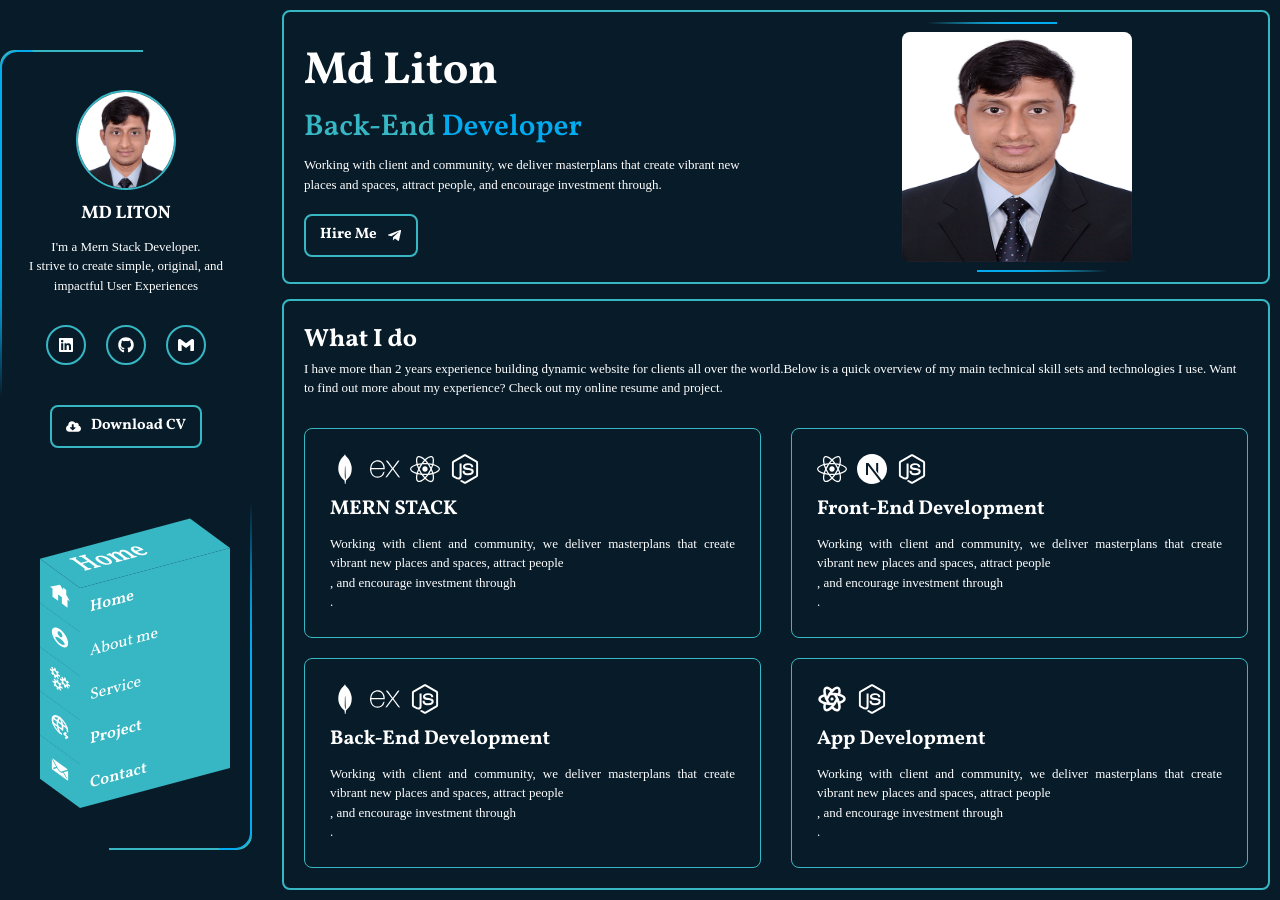
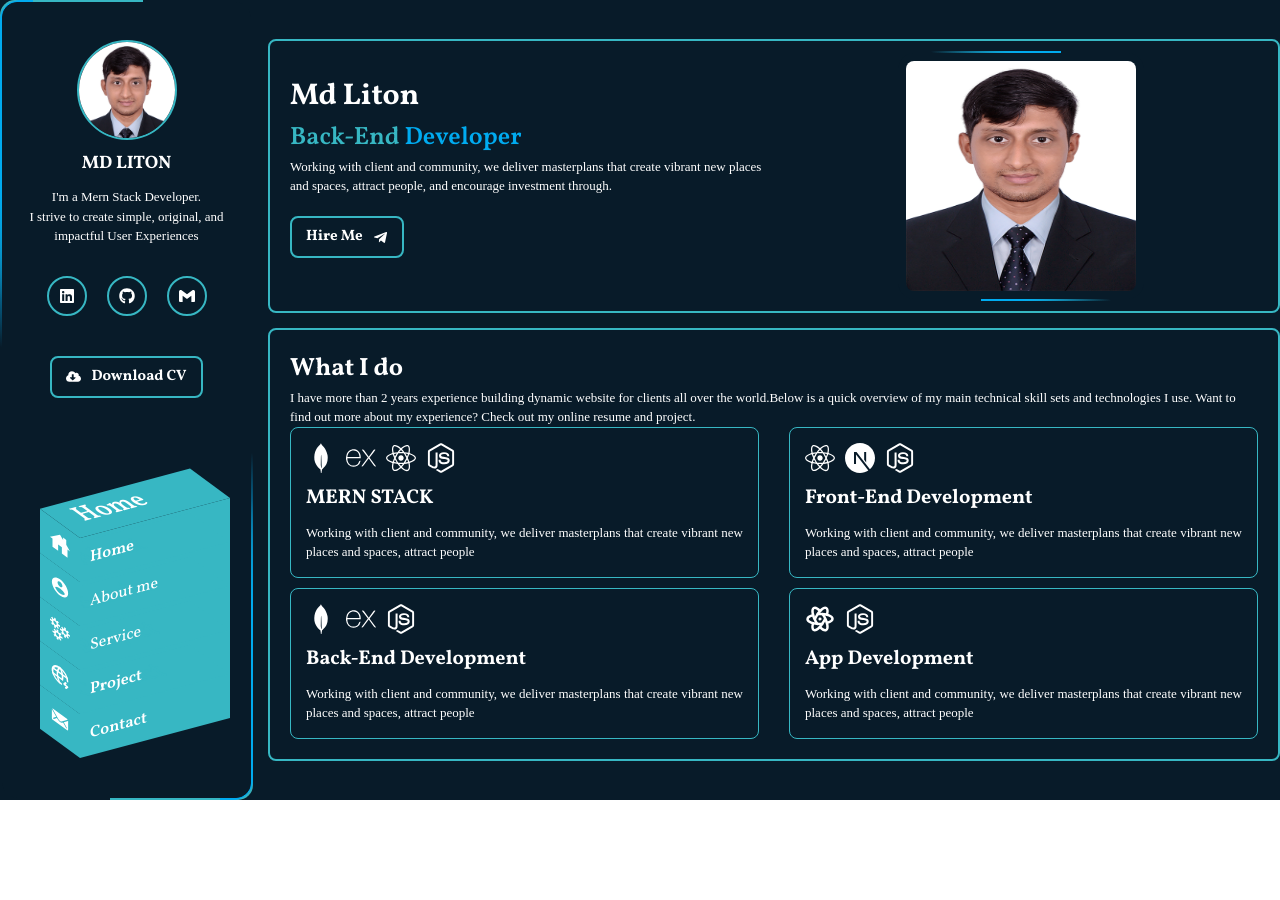
Before and after one commit to md-liton/mdliton, a React (Vite) app: page / in a window 1280 px wide. After the commit the page ends 800 px from the top, so only its background shows below. Built offline with nearby package versions, Linux system fonts and the light colour scheme; a web font is replaced by a local one.

Commit message:
responsive

```diff
--- a/src/Components/About/About.jsx
+++ b/src/Components/About/About.jsx
@@ -32,7 +32,7 @@ const About = () => {
                       </div>
 
 
-                      <p className=' text-white font-play font-thin text-[13px] text-justify'>I have more than 2 years+ experience building dynamic website for clients all over the world.Below is a quick overview of my main technical skill sets and technologies I use. Want to find out more about my experience? Check out my online resume and project.<span className='md:hidden lg:block'>Working with client and community, we deliver masterplans that create vibrant new places and spaces, attract people, and encourage investment through</span></p>
+                      <p className=' text-white font-play font-thin text-[13px] text-justify'>I have more than 2 years+ experience building dynamic website for clients all over the world.Below is a quick overview of my main technical skill sets and technologies I use. Want to find out more about my experience? Check out my online resume and project.<span className='md:hidden 2xl:block'>Working with client and community, we deliver masterplans that create vibrant new places and spaces, attract people, and encourage investment through</span></p>
                       <div className="btn mt-[20px] flex items-center gap-[20px]"></div>
                   </div>
                   <div className='lg:w-1/4  '>
@@ -45,8 +45,8 @@ const About = () => {
               <div className='md:flex md:gap-[20px] xl:gap-[50px] mt-[15px] '>
                   <div className='lg:w-2/4 '>
                       <div className='border border-2 rounded-lg border-[#37B7C3]  p-[20px]'>
-                          <p className='text-white font-vollo font-bold xl:text-[35px] text-[25px] '>Certificate</p>
-                          <h5 className='text-[#37B7C3] font-vollo font-bold xl:text-[20px] text-[15px]'>MERN Stack Development - (Creative It Institute)</h5>
+                          <p className='text-white font-vollo font-bold 2xl:text-[35px] text-[25px] '>Certificate</p>
+                          <h5 className='text-[#37B7C3] font-vollo font-bold lg:text-[14px] xl:text-[20px] text-[15px]'>MERN Stack Development - (Creative It Institute)</h5>
                           <p className=' font-vollo font-bold text-[13px] text-[#3C5B6F]'>(2023 - 2024) - Dhaka , Bangladesh</p>
                           <h5 className='text-[#37B7C3] font-vollo font-bold xl:text-[20px] text-[15px] mt-[15px] '>Web Design - (Creative It Institute)</h5>
                           <p className=' font-vollo font-bold text-[13px] text-[#3C5B6F]'>(2022) - Dhaka , Bangladesh</p>
@@ -56,7 +56,7 @@ const About = () => {
                   </div>
                   <div className='lg:w-2/4  mt-[20px] md:mt-[0px]'>
                       <div className='border border-2 rounded-lg border-[#37B7C3]  p-[20px]'>
-                          <p className='text-white font-vollo font-bold xl:text-[35px] text-[25px]'>Education</p>
+                          <p className='text-white font-vollo font-bold 2xl:text-[35px] text-[25px]'>Education</p>
                           <h5 className='text-[#37B7C3] font-vollo font-bold xl:text-[20px] text-[15px] '>Degree - (Tongi Govt. College)</h5>
                           <p className=' font-vollo font-bold text-[13px] text-[#3C5B6F]'>(2021 - 2025 Runnig) - Gazipur , Bangladesh</p>
                           <h5 className='text-[#37B7C3] font-vollo font-bold xl:text-[20px] text-[15px] mt-[15px] '>HSC - (Uttara High School & College)</h5>
--- a/src/Components/Home/Home.jsx
+++ b/src/Components/Home/Home.jsx
@@ -24,7 +24,7 @@ const Home = () => {
   return (
     <>
     <div>
-    <div className='md:flex lg:max-w-container lg:mx-auto lg:gap-[20px] md:items-center '>
+    <div className='md:flex lg:max-w-container lg:mx-auto lg:gap-[15px] md:items-center overflow-hidden'>
       <div className='home md:w-[20%] md:rounded-xl' data-aos="fade-right"
         data-aos-offset="500"
      data-aos-duration="2000">
--- a/src/Components/Navbar/Navbar.jsx
+++ b/src/Components/Navbar/Navbar.jsx
@@ -39,7 +39,7 @@ const Navbar = () => {
     <div className='md:ml-[25px]  xl:ml-[0px]'>
       <ul className='skew-y-[-15deg] bg-[#37B7C3] w-[100px] lg:w-[120px] xl:w-[150px] relative'>
         <li onClick={handleHome} className='ease-in duration-300  text-white hover:translate-y-[40px] hover:translate-x-[40px] p-[10px] cursor-pointer hover:bg-[#45f3ff] before:content-[""] before:absolute before:w-[40px] before:h-full before:bg-[#37B7C3] before:top-0 before:left-[-40px] before:skew-y-[45deg]  before:origin-right before:ease-in before:duration-300 before:hover:bg-[#45f3ff] relative  z-[5] after:content-["_Home"] after:absolute after:top-[-40px] after:left-0 after:w-full after:h-[40px] after:bg-[#37B7C3] after:origin-bottom after:skew-x-[45deg] after:bg-[#37B7C3] after:hover:bg-[#45f3ff]  after:ease-in after:duration-300 after:px-[20px] after:text-white  after:hover:text-white after:hover:ease-in after:hover:duration-300 after:lg:text-[1.5rem] font-semibold font-vollo hover:text-white '  ><IoHomeSharp className='lg:text-[20px] absolute top-0 left-[-30px] skew-y-[45deg] origin-right'/> Home</li>
-        <li onClick={handleAbout} className='ease-in duration-300 text-white hover:translate-y-[40px] hover:translate-x-[40px] p-[10px] cursor-pointer hover:bg-[#45f3ff] before:content-[""] before:absolute before:w-[40px] before:h-full before:bg-[#37B7C3] before:top-0 before:left-[-40px] before:skew-y-[45deg]  before:origin-right before:ease-in before:duration-300 before:hover:bg-[#45f3ff] relative  z-[4] after:content-["_About_me"] after:absolute after:top-[-40px] after:left-0 after:w-full after:h-[40px] after:bg-[#37B7C3] after:origin-bottom after:skew-x-[45deg] after:bg-[#37B7C3] after:hover:bg-[#45f3ff]  after:ease-in after:duration-300 after:px-[20px] after:text-[#37B7C3]  after:hover:text-white after:hover:ease-in after:hover:duration-300 after:lg:text-[1.5rem] after:text-[#37B7C3]font-semibold font-vollo hover:text-white  '  ><IoMdContact className='lg:text-[20px] absolute top-0 left-[-30px] skew-y-[45deg] origin-right'/> About me</li>
+        <li onClick={handleAbout} className='ease-in duration-300 text-white hover:translate-y-[40px] hover:translate-x-[40px] p-[10px] cursor-pointer hover:bg-[#45f3ff] before:content-[""] before:absolute before:w-[40px] before:h-full before:bg-[#37B7C3] before:top-0 before:left-[-40px] before:skew-y-[45deg]  before:origin-right before:ease-in before:duration-300 before:hover:bg-[#45f3ff] relative  z-[4] after:content-["_About"] after:absolute after:top-[-40px] after:left-0 after:w-full after:h-[40px] after:bg-[#37B7C3] after:origin-bottom after:skew-x-[45deg] after:bg-[#37B7C3] after:hover:bg-[#45f3ff]  after:ease-in after:duration-300 after:px-[20px] after:text-[#37B7C3]  after:hover:text-white after:hover:ease-in after:hover:duration-300 after:lg:text-[1.5rem] after:text-[#37B7C3]font-semibold font-vollo hover:text-white  '  ><IoMdContact className='lg:text-[20px] absolute top-0 left-[-30px] skew-y-[45deg] origin-right'/> About me</li>
         <li onClick={handleService} className='ease-in duration-300 text-white hover:translate-y-[40px] hover:translate-x-[40px] p-[10px] cursor-pointer hover:bg-[#45f3ff] before:content-[""] before:absolute before:w-[40px] before:h-full before:bg-[#37B7C3] before:top-0 before:left-[-40px] before:skew-y-[45deg]  before:origin-right before:ease-in before:duration-300 before:hover:bg-[#45f3ff] relative  z-[3] after:content-["_Service"] after:absolute after:top-[-40px] after:left-0 after:w-full after:h-[40px] after:bg-[#37B7C3] after:origin-bottom after:skew-x-[45deg] after:bg-[#37B7C3] after:hover:bg-[#45f3ff]  after:ease-in after:duration-300 after:px-[20px] after:text-[#37B7C3]  after:hover:text-white after:hover:ease-in after:hover:duration-300 after:lg:text-[1.5rem] after:text-[#37B7C3]font-semibold font-vollo hover:text-white  '  ><GrServices className='lg:text-[20px] absolute top-0 left-[-30px] skew-y-[45deg] origin-right' /> Service</li>
         <li onClick={handleProject} className='ease-in duration-300 text-white hover:translate-y-[40px] hover:translate-x-[40px] p-[10px] cursor-pointer hover:bg-[#45f3ff] before:content-[""] before:absolute before:w-[40px] before:h-full before:bg-[#37B7C3] before:top-0 before:left-[-40px] before:skew-y-[45deg]  before:origin-right before:ease-in before:duration-300 before:hover:bg-[#45f3ff] relative  z-[2] after:content-["_Project"] after:absolute after:top-[-40px] after:left-0 after:w-full after:h-[40px] after:bg-[#37B7C3] after:origin-bottom after:skew-x-[45deg] after:bg-[#37B7C3] after:hover:bg-[#45f3ff]  after:ease-in after:duration-300 after:px-[20px] after:text-[#37B7C3]  after:hover:text-white after:hover:ease-in after:hover:duration-300 after:lg:text-[1.5rem] font-semibold font-vollo hover:text-white after:text-[#37B7C3] '  ><TbWorldBolt className='lg:text-[20px] absolute top-0 left-[-30px] skew-y-[45deg] origin-right'/> Project</li>
         <li onClick={handleContact} className='ease-in duration-300 text-white hover:translate-y-[40px] hover:translate-x-[40px] p-[10px] cursor-pointer hover:bg-[#45f3ff] before:content-[""] before:absolute before:w-[40px] before:h-full before:bg-[#37B7C3] before:top-0 before:left-[-40px] before:skew-y-[45deg]  before:origin-right before:ease-in before:duration-300 before:hover:bg-[#45f3ff] relative  z-[1] after:content-["_Contact"] after:absolute after:top-[-40px] after:left-0 after:w-full after:h-[40px] after:bg-[#37B7C3] after:origin-bottom after:skew-x-[45deg] after:bg-[#37B7C3] after:hover:bg-[#45f3ff]  after:ease-in after:duration-300 after:px-[20px] after:text-[#37B7C3]  after:hover:text-white after:hover:ease-in after:hover:duration-300 after:lg:text-[1.5rem] font-semibold font-vollo hover:text-white after:text-[#37B7C3]'  ><IoIosMail className='lg:text-[20px] absolute top-0 left-[-30px] skew-y-[45deg] origin-right'/> Contact</li>
--- a/src/Components/Service/Service.jsx
+++ b/src/Components/Service/Service.jsx
@@ -29,11 +29,11 @@ export const Service = () => {
       <div className=' service '  data-aos="fade-down"
      data-aos-easing="linear"
      data-aos-duration="1500">
-        <h1 className='text-white font-vollo font-bold lg:text-[35px] text-[25px]  text-center'>SERVICE</h1>
+        <h1 className='text-white font-vollo font-bold xl:text-[35px] text-[25px]  text-center'>SERVICE</h1>
         <div className='md:flex lg:gap-[50px] gap-[20px] mt-[15px] '>
           <div className='md:w-2/4 '>
             <div className='border border-2 rounded-lg border-[#37B7C3]  p-[20px] cursor-pointer hover:border-[#45f3ff] ease-in duration-300 '>
-              <FaCode className='text-white lg:text-[80px] text-[40px]' />
+              <FaCode className='text-white xl:text-[80px] text-[40px]' />
               <h1 className='text-white font-vollo font-bold lg:text-[25px] text-[15px] mt-[10px]'>Front-End Design</h1>
               <div className='flex lg:gap-[100px] text-[#37B7C3] mt-[15px] font-bold text-[13px] lg:text-[16px] '>
                 <div >
@@ -56,7 +56,7 @@ export const Service = () => {
           </div>
           <div className='md:w-2/4 mt-[15px] md:mt-[0px] '>
           <div className='border border-2 rounded-lg border-[#37B7C3]  p-[20px] cursor-pointer hover:border-[#45f3ff] ease-in duration-300 '>
-              <RiComputerLine className='text-white lg:text-[80px] text-[40px]' />
+              <RiComputerLine className='text-white xl:text-[80px] text-[40px]' />
               <h1 className='text-white font-vollo font-bold lg:text-[25px] text-[15px] mt-[10px]'>Front-End Development</h1>
               <div className='flex lg:gap-[100px] text-[#37B7C3] mt-[15px] font-bold text-[13px] lg:text-[16px]'>
                 <div>
@@ -79,7 +79,7 @@ export const Service = () => {
         <div className='md:flex gap-[20px] lg:gap-[50px] mt-[40px] '>
           <div className='md:w-2/4 '>
             <div className='border border-2 rounded-lg border-[#37B7C3]  p-[20px] cursor-pointer hover:border-[#45f3ff] ease-in duration-300 '>
-              <FaNodeJs  className='text-white lg:text-[80px] text-[40px]'/>
+              <FaNodeJs  className='text-white xl:text-[80px] text-[40px]'/>
               <h1 className='text-white font-vollo font-bold lg:text-[25px] text-[15px] mt-[10px]'>Back-End Developmnet</h1>
               <div className='flex lg:gap-[100px] text-[#37B7C3] mt-[15px] font-bold text-[13px] lg:text-[16px]'>
                 <div >
@@ -96,7 +96,7 @@ export const Service = () => {
           </div>
           <div className='md:w-2/4  mt-[15px] md:mt-[0px] '>
           <div className='border border-2 rounded-lg border-[#37B7C3]  p-[20px] cursor-pointer hover:border-[#45f3ff] ease-in duration-300 '>
-              <MdOutlineMobileFriendly className='text-white lg:text-[80px] text-[40px]' />
+              <MdOutlineMobileFriendly className='text-white xl:text-[80px] text-[40px]' />
               <h1 className='text-white font-vollo font-bold lg:text-[25px] text-[15px] mt-[10px]'>App Development</h1>
               <div className='lg:flex lg:gap-[100px] text-[#37B7C3] mt-[15px] font-bold text-[13px] lg:text-[16px]'>
                 <div>
--- a/src/Components/Skills/Skills.jsx
+++ b/src/Components/Skills/Skills.jsx
@@ -12,41 +12,41 @@ const Skills = () => {
     <div>
 
     <div className='md:flex md:items md:center md:justify-center md:gap-[30px]'>
-      <div className='border border-[#37B7C3] rounded-lg lg:p-[15px] xl:p-[25px] p-[10px] md:w-1/2'>
+      <div className='border border-[#37B7C3] rounded-lg xl:p-[15px] 2xl:p-[25px] p-[10px] md:w-1/2'>
         <div className='flex items-center gap-[10px] text-white text-[30px] '>
         <SiMongodb />
         <SiExpress />
         <FaReact />
         <FaNodeJs />
         </div>
-        <h1 className='text-white md:text-[20px] text-[15px] font-vollo font-bold my-[10px]'>MERN STACK</h1>
-        <p className=' text-white font-play font-thin text-[13px] text-justify '>Working with client and community, we deliver masterplans that create vibrant new places and spaces, attract people<span className='md:hidden xl:block'>, and encourage investment through</span>.</p>
+        <h1 className='text-white md:text-[20px] text-[15px] font-vollo font-bold xl:my-[10px] my-[5px]'>MERN STACK</h1>
+        <p className=' text-white font-play font-thin text-[13px] text-justify '>Working with client and community, we deliver masterplans that create vibrant new places and spaces, attract people<span className='md:hidden 2xl:block'>, and encourage investment through</span></p>
       </div>
-      <div className='border border-[#37B7C3] rounded-lg lg:p-[15px] xl:p-[25px] p-[10px] md:w-1/2 mt-[20px] md:mt-[0px]'>
+      <div className='border border-[#37B7C3] rounded-lg xl:p-[15px] 2xl:p-[25px] p-[10px] md:w-1/2 mt-[20px] md:mt-[0px]'>
         <div className='flex items-center gap-[10px] text-white text-[30px]'>
         <FaReact /> <SiNextdotjs /><FaNodeJs />
         </div>
-        <h1 className='text-white lg:text-[20px] text-[15px] font-vollo font-bold my-[10px]'>Front-End Development</h1>
-        <p className=' text-white font-play font-thin text-[13px] text-justify '>Working with client and community, we deliver masterplans that create vibrant new places and spaces, attract people<span className='md:hidden xl:block'>, and encourage investment through</span>.</p>
+        <h1 className='text-white lg:text-[20px] text-[15px] font-vollo font-bold xl:my-[10px] my-[5px]'>Front-End Development</h1>
+        <p className=' text-white font-play font-thin text-[13px] text-justify '>Working with client and community, we deliver masterplans that create vibrant new places and spaces, attract people<span className='md:hidden 2xl:block'>, and encourage investment through</span></p>
       </div>
     </div>
-    <div className='md:flex md:items md:center md:justify-center md:gap-[30px] mt-[20px]'>
-      <div className='border border-[#37B7C3] rounded-lg lg:p-[15px] xl:p-[25px] p-[10px] md:w-1/2'>
+    <div className='md:flex md:items md:center md:justify-center md:gap-[30px] 2xl:mt-[20px] mt-[10px]'>
+      <div className='border border-[#37B7C3] rounded-lg xl:p-[15px] 2xl:p-[25px] p-[10px] md:w-1/2'>
         <div className='flex items-center gap-[10px] text-white text-[30px]'>
         <SiMongodb />
         <SiExpress />
         <FaNodeJs />
         </div>
-        <h1 className='text-white lg:text-[20px] text-[15px] font-vollo font-bold my-[10px]'>Back-End Development</h1>
-        <p className=' text-white font-play font-thin text-[13px] text-justify '>Working with client and community, we deliver masterplans that create vibrant new places and spaces, attract people<span className='md:hidden xl:block'>, and encourage investment through</span>.</p>
+        <h1 className='text-white lg:text-[20px] text-[15px] font-vollo font-bold xl:my-[10px] my-[5px]'>Back-End Development</h1>
+        <p className=' text-white font-play font-thin text-[13px] text-justify '>Working with client and community, we deliver masterplans that create vibrant new places and spaces, attract people<span className='md:hidden 2xl:block'>, and encourage investment through</span></p>
       </div>
-      <div className='border border-[#37B7C3] rounded-lg lg:p-[15px] xl:p-[25px] p-[10px] md:w-1/2 my-[20px] md:my-[0px]'>
+      <div className='border border-[#37B7C3] rounded-lg xl:p-[15px] 2xl:p-[25px] p-[10px] md:w-1/2 my-[20px] md:my-[0px]'>
         <div className='flex items-center gap-[10px] text-white text-[30px]'>
         <TbBrandReactNative />
         <FaNodeJs />
         </div>
-        <h1 className='text-white md:text-[20px] text-[15px]  font-vollo font-bold my-[10px]'>App Development</h1>
-        <p className=' text-white font-play font-thin text-[13px] text-justify '>Working with client and community, we deliver masterplans that create vibrant new places and spaces, attract people<span className='md:hidden xl:block'>, and encourage investment through</span>.</p>
+        <h1 className='text-white md:text-[20px] text-[15px]  font-vollo font-bold xl:my-[10px] my-[5px]'>App Development</h1>
+        <p className=' text-white font-play font-thin text-[13px] text-justify '>Working with client and community, we deliver masterplans that create vibrant new places and spaces, attract people<span className='md:hidden 2xl:block'>, and encourage investment through</span></p>
       </div>
     </div>
     </div>
--- a/src/Components/Welcome/Welcome.jsx
+++ b/src/Components/Welcome/Welcome.jsx
@@ -17,23 +17,23 @@ const Welcome = () => {
   })
   return (
     <>
-      <div className='xl:p-[10px]'>
+      <div className='2xl:p-[10px]'>
         <div className=' border border-2 rounded-lg border-[#37B7C3] xl:p-[10px]'>
           <div className='md:flex md:items-center'>
 
 
-            <div className='md:w-1/2 p-[10px]'>
-              <h1 className='text-white font-vollo font-bold  xl:text-[45px] text-[30px] '>Md Liton</h1>
+            <div className='md:w-1/2 px-[10px]'>
+              <h1 className='text-white font-vollo font-bold  2xl:text-[45px] text-[30px] '>Md Liton</h1>
 
-              <div className='lg:h-[50px]'>
-                <p className='text-[#37B7C3] font-vollo font-semibold xl:text-[30px] text-[25px] '><span>{text}</span> <span className='text-[#00abf0]'>Developer</span> </p>
+              <div className='2xl:h-[50px]'>
+                <p className='text-[#37B7C3] font-vollo font-semibold 2xl:text-[30px] text-[25px] '><span>{text}</span> <span className='text-[#00abf0]'>Developer</span> </p>
               </div>
 
 
               <p className=' text-white font-play font-thin text-[13px]'>Working with client and community, we deliver masterplans that create vibrant new places and spaces, attract people, and encourage investment through.</p>
-              <div className="btn lg:mt-[20px] mt-[8px] flex md:justify-start justify-center gap-[20px] ">
+              <div className="btn lg:my-[20px] my-[8px] flex md:justify-start justify-center gap-[20px] ">
                 <Link to='/contact'>
-                <div className='text-center text-white font-vollo font-bold text-[13px] md:text-[8px] lg:text-[15px] border border-[#37B7C3] border-2 rounded-lg py-[8px] px-[14px] md:py-[5px] md:px-[8px] xl:py-[8px] xl:px-[14px]  hover:ease-in hover:duration-300  hover:border-[#45f3ff] flex items-center justify-center gap-[10px] cursor-pointer '>
+                <div className='text-center text-white font-vollo font-bold text-[13px] md:text-[8px] xl:text-[15px] border border-[#37B7C3] border-2 rounded-lg py-[8px] px-[14px] md:py-[5px] md:px-[8px] xl:py-[8px] xl:px-[14px]  hover:ease-in hover:duration-300  hover:border-[#45f3ff] flex items-center justify-center gap-[10px] cursor-pointer '>
                 <span>Hire Me</span> <span><FaTelegramPlane /></span>
                 </div>
                 </Link>
@@ -57,7 +57,7 @@ const Welcome = () => {
         <h1 className='text-white font-vollo font-bold text-[25px] '>What I do</h1>
         <p className=' text-white font-play font-thin text-[13px] mb-[20px] xl:mb-[0px]'>I have more than 2 years experience building dynamic website for clients all over the world.Below is a quick overview of my main technical skill sets and technologies I use.
         Want to find out more about my experience? Check out my online resume and project.</p>
-        <div className='xl:mt-[30px] mt-[8px]'>
+        <div className='2xl:mt-[30px] '>
           <Skills/>
         </div>
 
```
Also changed, not shown: src/Components/Contact/Contact.jsx (+8 -8 lines), src/Components/Project/Project.jsx (+9 -9 lines), src/Components/Sidebar/Sidebar.jsx (+8 -8 lines).
